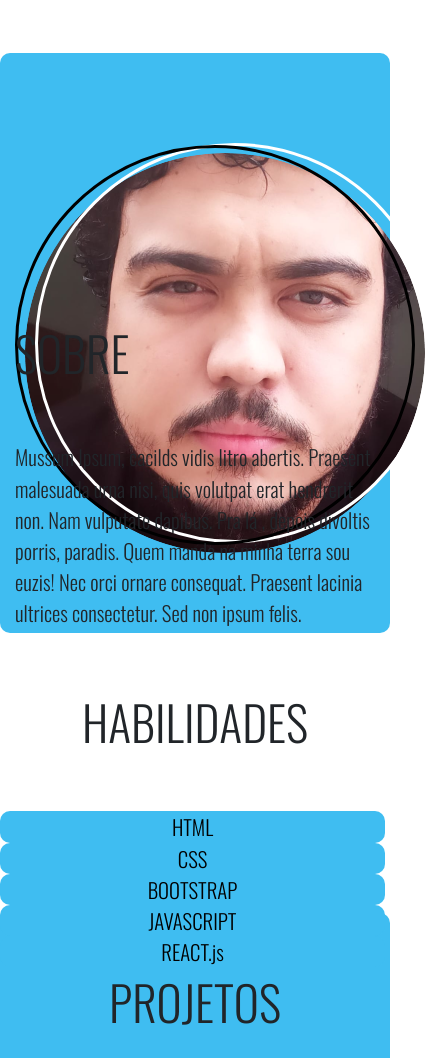
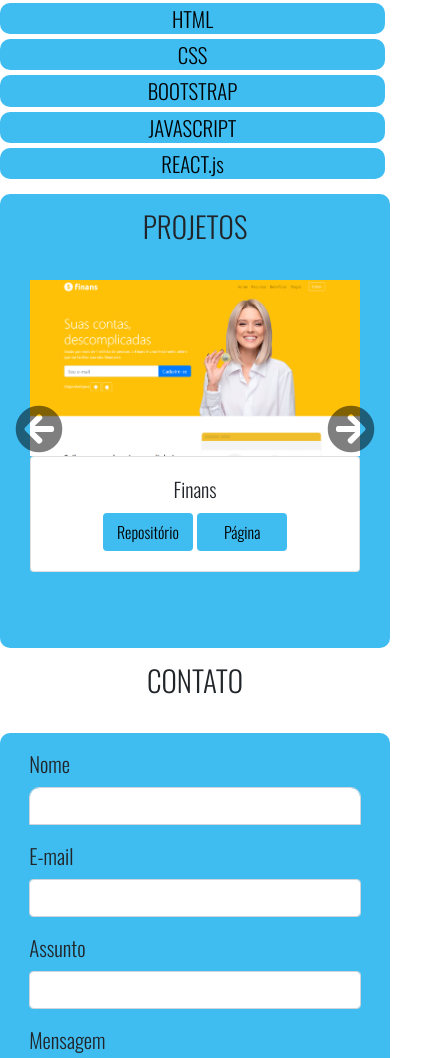
Before and after one commit to dgleyramos1/website-ramosdev, a plain HTML site: page index.html in a window 390 px wide. Shown: the part 590-1648 px from the top of the page, 435 px wide, since content can reach past the window. Drawn offline with nearby package versions, Linux system fonts and the light colour scheme.

Commit message:
deixando responsivo para Small devices(max-width: 576px)

```diff
--- a/index.html
+++ b/index.html
@@ -50,7 +50,7 @@
         <div class="row align-content-end">
           <div class="col-md-6 textoPainel">
             <div>
-              <h2 class="alinhamentoTexto">Olá, seja bem-vindo(a)</h2>
+              <h2>Olá, seja bem-vindo(a)</h2>
               <p>
                 Me chamo <strong>Dgley Ramos</strong>
                 sou Desenvolvedor Front-end
@@ -85,7 +85,7 @@
             </div>
           </div>
           <div class="col-md-7 text-left textSobre">
-            <h2 style="font-size: 2.3em; margin-bottom: 60px;">SOBRE</h2>
+            <h2>SOBRE</h2>
             <p>
               Mussum Ipsum, cacilds vidis litro abertis. Praesent malesuada urna nisi, quis volutpat erat hendrerit non. Nam vulputate dapibus. Pra lá , depois divoltis porris, paradis. Quem manda na minha terra sou euzis! Nec orci ornare consequat. Praesent lacinia ultrices consectetur. Sed non ipsum felis.
             </p>
@@ -98,15 +98,15 @@
     <!--inicio seção habilidades-->
     <section id="habilidades">
       <div class="container text-center">
-        <h2 style="font-size: 2.3em; margin-bottom: 60px; margin-top: 60px;">HABILIDADES</h2>
+        <h2>HABILIDADES</h2>
         <div class="row">
-          <div class="col-md-1 "></div>
+          <div class="col-md-1 d-none"></div>
           <div class="col-md-2 habText">HTML</div>
           <div class="col-md-2 habText">CSS</div>
           <div class="col-md-2 habText">BOOTSTRAP</div>
           <div class="col-md-2 habText">JAVASCRIPT</div>
           <div class="col-md-2 habText">REACT.js</div>
-          <div class="col-md-1"></div>
+          <div class="col-md-1 d-none"></div>
         </div>
       </div>
     </section>
@@ -117,7 +117,7 @@
       <div class="container">
         <div class="row">
           <div class="col md-12 text-center">
-            <h2 style="font-size: 2.3em; margin-bottom: 60px; margin-top: 60px;">PROJETOS</h2>
+            <h2>PROJETOS</h2>
           </div>
         </div>
         <div class="row">
@@ -256,12 +256,12 @@
     <section id="contato">
       <div class="container mb-5">
         <div class="row">
-          <div class="col md-12 text-center">
-            <h2 style="font-size: 2.3em; margin-bottom: 60px; margin-top: 60px;">CONTATO</h2>
+          <div class="col-md-12 text-center">
+            <h2>CONTATO</h2>
           </div>
         </div>
         <div class="row">
-          <div class="col-md-6 col-sm-12 formDiv">
+          <div class="col-md-6 formDiv">
             <form>
               <div class="form-group">
                 <label for="nome">Nome</label>
@@ -288,7 +288,7 @@
               </div>
             </form>
           </div>
-          <div class="col-md-6  d-sm-none d-md-block">
+          <div class="col-md-6">
             <img src="img/ilustração-contato.png" class="img-fluid imgContato" alt="ilustração contato">
           </div>
         </div>
@@ -300,10 +300,10 @@
     <footer id="cabecalho">
       <div class="container">
         <div class="row d-flex align-content-center">
-          <div class="col-md-8">
+          <div class="col-md-8 col-sm-6">
             <p>&copy;Desenvolvido por Dgley Ramos</p>
           </div>
-          <div class="col-md-4">
+          <div class="col-md-4 col-sm-6">
             <a href="https://www.instagram.com/edgleyramos/" target="_blank">
               <img src="img/iconinstagram-black.png" style="width: 30px;">
             </a>
--- a/src/css/style.css
+++ b/src/css/style.css
@@ -8,6 +8,10 @@ body{
     overflow-y: scroll;
 }
 
+h2 {
+    font-size: 2.3em;
+    margin-bottom: 60px;
+}
 
 /*header*/
 header{
@@ -179,6 +183,7 @@ header a:hover {
 .formDiv .botaoCard:hover {
     background-color: #000;
     color: #3FBDF1;
+    border-radius: 10px;
 }
 
 .imgContato {
@@ -241,3 +246,92 @@ header a:hover {
 .carousel-inner .carousel-item-left{
   transform: translateX(0);
 }
+
+
+
+/* Small devices (landscape phones, 576px and up)*/
+@media (max-width: 576px) {
+    /*header*/
+    #hero {
+        height: auto;
+        text-align: center;
+    }
+    .textoPainel{
+        margin-top: 30px;
+        margin-bottom: 30px;
+    }
+
+    /*sobre*/
+    #sobre .row {
+        height: auto;
+        text-align: center;
+    }
+    h2 {
+        font-size: 1.4em;
+        margin-bottom: 20px;
+    }
+
+    .imgSobre{
+        margin-top: 15px;
+        margin-bottom: 15px;
+        display: none;
+    }
+
+    .textSobre {
+        margin-top: 15px;
+    }
+
+
+    /*habilidade*/
+    #habilidades {
+        width: 100vw;
+        height: auto;
+        margin-bottom: 15px;
+        margin-top: 15px;
+    }
+    #habilidades .col-md-2 {
+        margin-top: 5px;
+    }
+
+    .habText{
+        width: 100%;
+        text-align: center;
+    }
+
+    /*Projetos*/
+    #projetos {
+        background-color: #3FBDF1;
+        border-radius: 10px;
+    }
+    #projetos h2 {
+        margin-top: 15px;
+    }
+
+    /*contato*/
+    #contato .col-md-12 {
+        margin-top: 15px;
+        margin-bottom: 15px;
+    }
+    .imgContato {
+        display: none;
+    }
+
+
+}
+
+/* Medium devices (tablets, 768px and up)*/
+@media (max-width: 768px) {
+    .imgPainel{
+        display: none;
+    }
+}
+
+/*Large devices (desktops, 992px and up)*/
+@media (min-width: 992px) {
+
+}
+
+/*Extra large devices (large desktops, 1200px and up)*/
+@media (min-width: 1200px) {
+
+}
```
